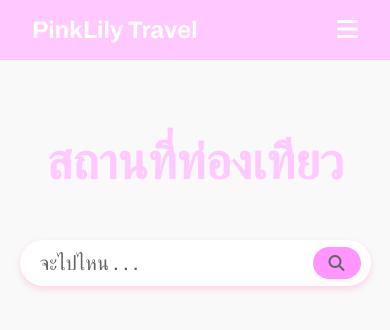
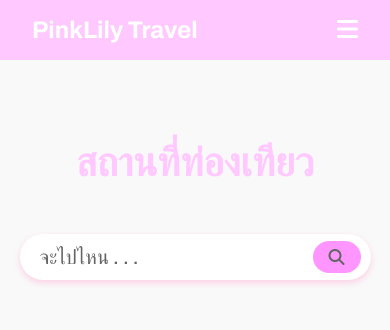
Before and after one commit to Thxnkzn-v/PinkLily-Travel, a plain HTML site: page index.html in a window 390 px wide. Drawn offline with nearby package versions, Linux system fonts and the light colour scheme; a web font is replaced by a local one.

Commit message:
PinkLily Travel

```diff
--- a/css/index.css
+++ b/css/index.css
@@ -47,12 +47,21 @@ main {
   text-align: center;
 }
 
+/* โลโก้ ขนาดมือถือ */
+
+@media(max-width: 800px) {
+  .logo-text .logo-text-a {
+    font-size: 40px;
+  }
+}
+
 /* ช่องค้นหา */
 
 .search-bar {
   position: relative;
   width: 800px;
   max-width: 90%;
+  z-index: 1;
 }
 
 .search-bar input {
--- a/navbar/navbar.css
+++ b/navbar/navbar.css
@@ -88,6 +88,7 @@ a:hover {
   transform: translateY(-10px);
   transition: max-height 0.4s ease, opacity 0.3s ease, transform 0.3s ease;
   pointer-events: none;
+  z-index: 999;
 }
 
 .mobile-menu li {
```
